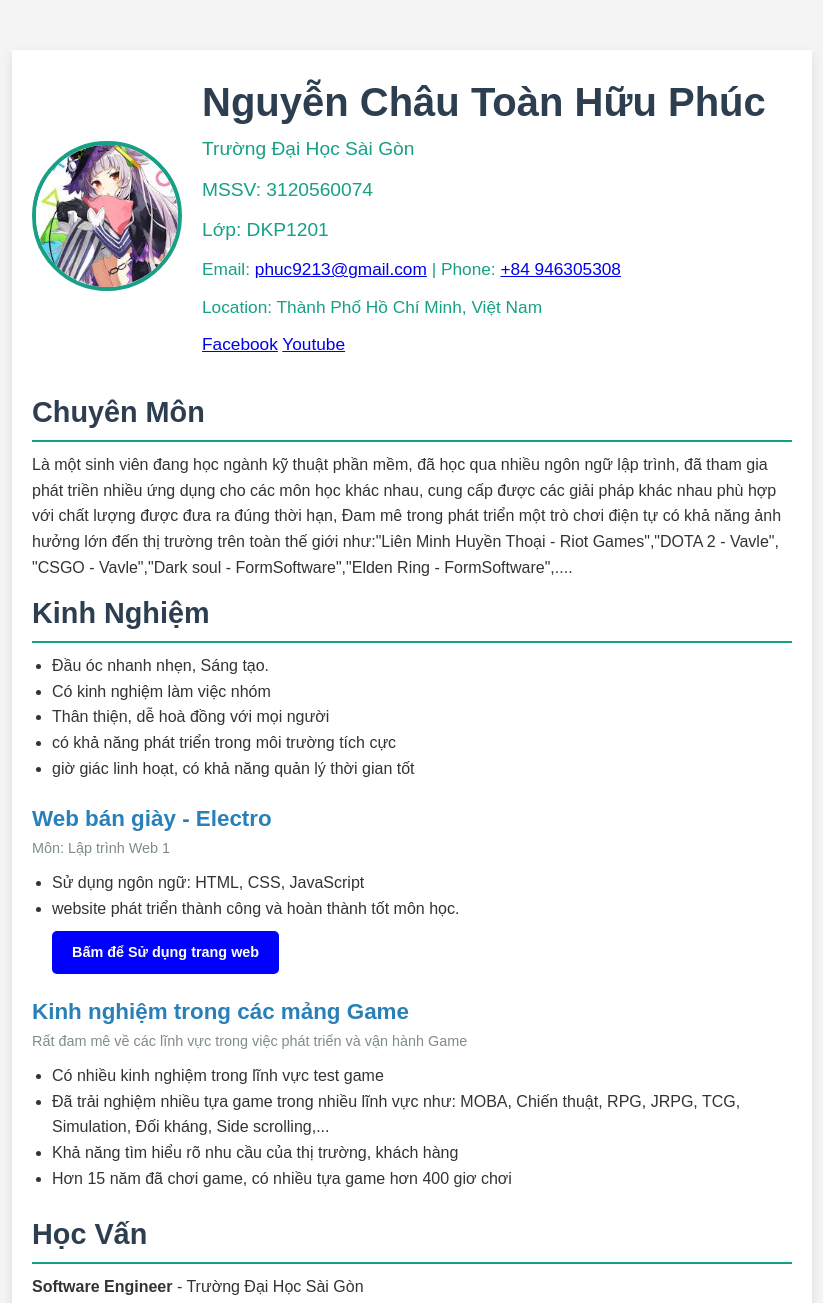
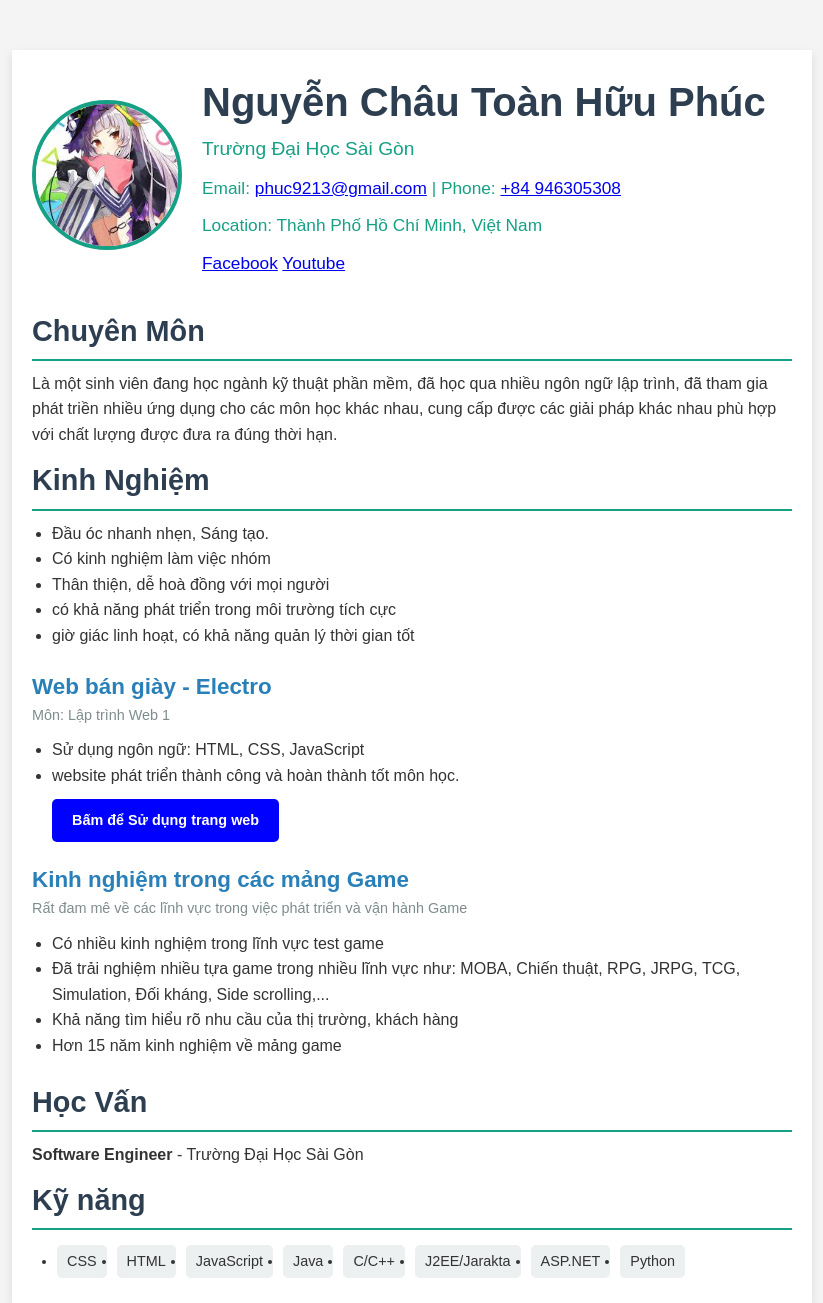
Before and after one commit to Ayashion/Ayashion.github.io, a plain HTML site: page index.html in a window 1280 px wide. Shown: the top 1303 px of the page, without its empty margins (228-1051 px from the left). Drawn offline with Linux system fonts and the light colour scheme.

Commit message:
Update index.html

```diff
--- a/index.html
+++ b/index.html
@@ -17,8 +17,6 @@
                 <div class="header-text">
                     <h1>Nguyễn Châu Toàn Hữu Phúc</h1>
                     <p>Trường Đại Học Sài Gòn</p>
-                    <p>MSSV: 3120560074</p>
-                    <p>Lớp: DKP1201</p>
                     <div class="contact-info">
                         <p>Email: <a href="#">phuc9213@gmail.com</a> | Phone: <a href="#" type="Phone">+84 946305308</a></p>
                         <p>Location: Thành Phố Hồ Chí Minh, Việt Nam</p>
@@ -34,7 +32,8 @@
         <section class="summary">
             <h2>Chuyên Môn</h2>
             <p>
-                Là một sinh viên đang học ngành kỹ thuật phần mềm, đã học qua nhiều ngôn ngữ lập trình, đã tham gia phát triền nhiều ứng dụng cho các môn học khác nhau, cung cấp được các giải pháp khác nhau phù hợp với chất lượng được đưa ra đúng thời hạn, Đam mê trong phát triển một trò chơi điện tự có khả năng ảnh hưởng lớn đến thị trường trên toàn thế giới như:"Liên Minh Huyền Thoại - Riot Games","DOTA 2 - Vavle", "CSGO - Vavle","Dark soul - FormSoftware","Elden Ring - FormSoftware",....
+                Là một sinh viên đang học ngành kỹ thuật phần mềm, đã học qua nhiều ngôn ngữ lập trình, đã tham gia phát triền nhiều ứng dụng cho các môn học khác nhau, cung cấp được các giải pháp khác nhau phù hợp với chất lượng được đưa ra đúng thời hạn.
+
             </p>
         </section>
 
@@ -69,7 +68,7 @@
                     <li>Có nhiều kinh nghiệm trong lĩnh vực test game</li>
                     <li>Đã trải nghiệm nhiều tựa game trong nhiều lĩnh vực như: MOBA, Chiến thuật, RPG, JRPG, TCG, Simulation, Đối kháng, Side scrolling,... </li>
                     <li>Khả năng tìm hiểu rõ nhu cầu của thị trường, khách hàng</li>
-                    <li>Hơn 15 năm đã chơi game, có nhiều tựa game hơn 400 giơ chơi</li>
+                    <li>Hơn 15 năm kinh nghiệm về mảng game</li>
                 </ul>
             </div>
         </section>
```
